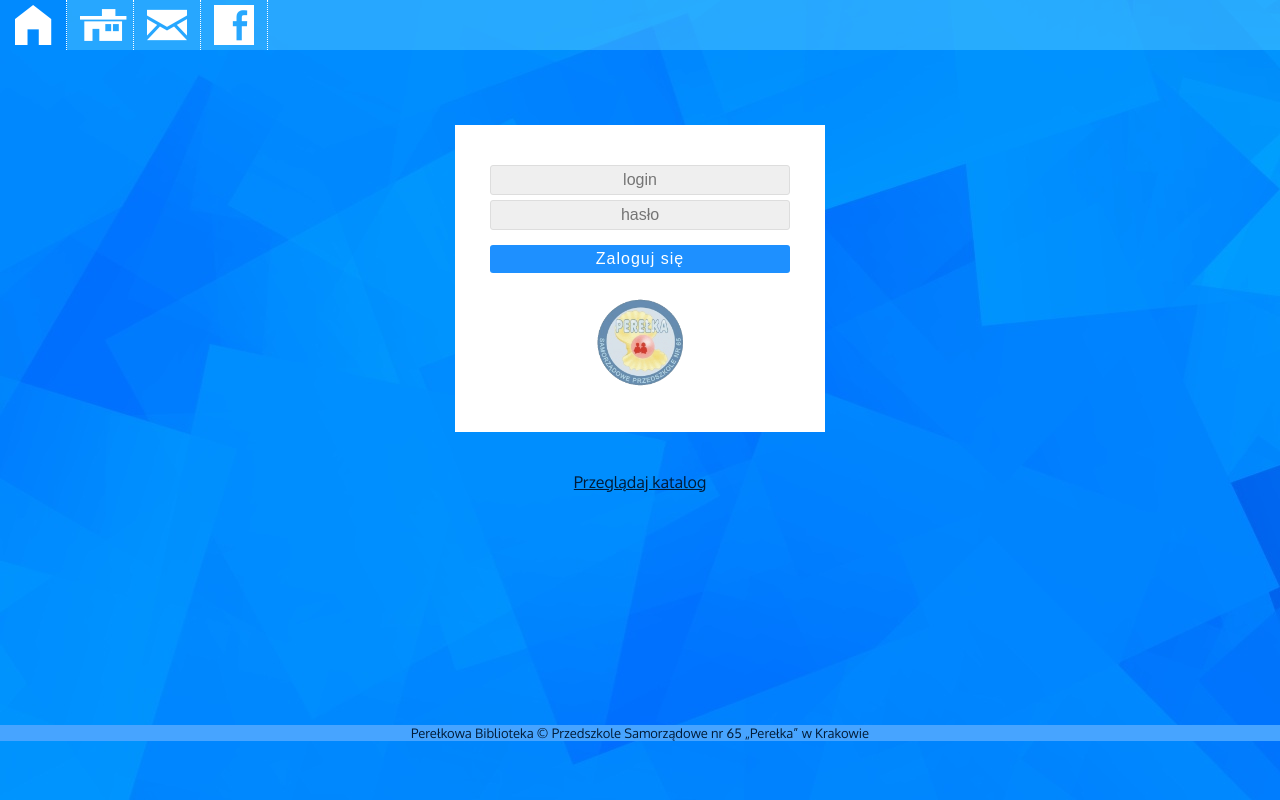
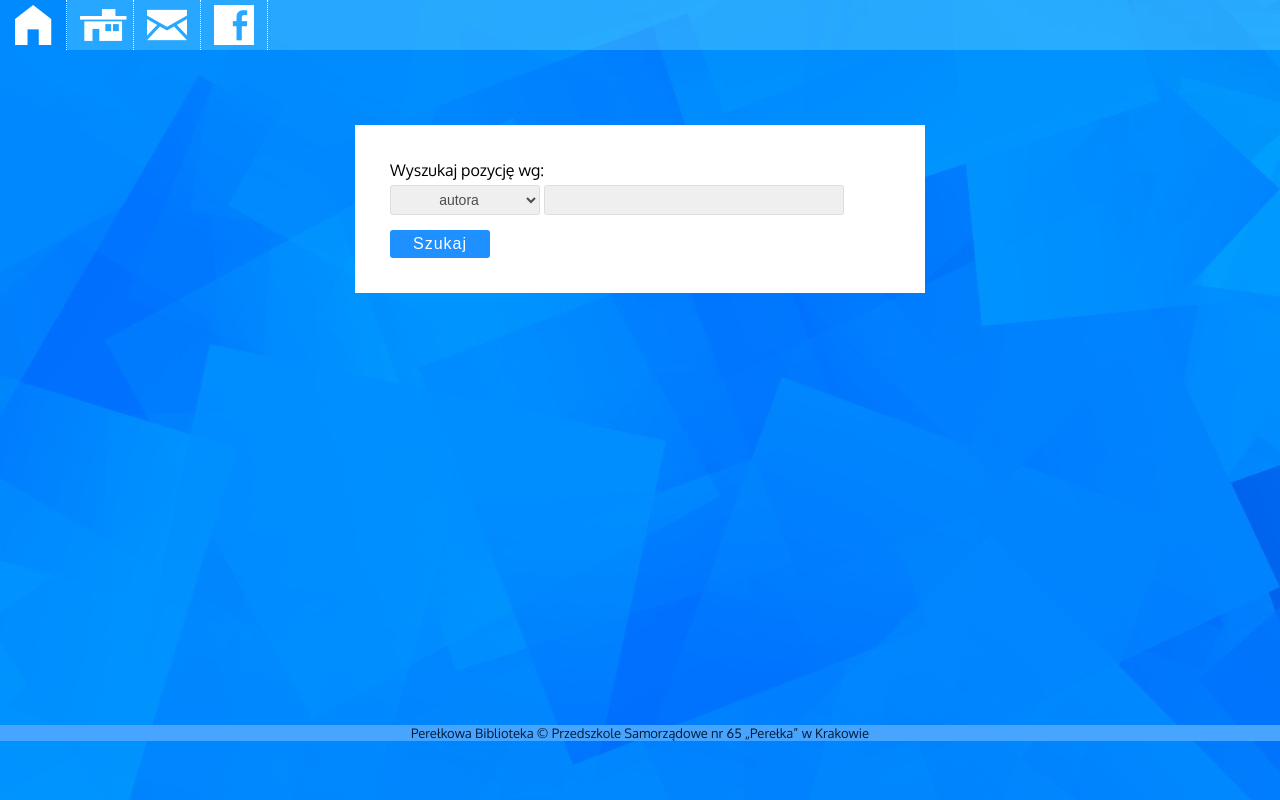
Before and after one commit to zbyszeg/biblioteka-p65, a PHP site: page /biblioteka-p65/index.php?p=katalog in a window 1280 px wide. Run offline with PHP 8.4, Linux system fonts and the light colour scheme; some web fonts are replaced.

Commit message:
dodano wyszukiwanie

```diff
--- a/css/style.css
+++ b/css/style.css
@@ -79,16 +79,20 @@ body
 #pojemnik
 {
 	min-height:  600px;
-	text-align: center;
 	font-family: 'Oxygen', sans-serif;
 }
 
-#pojemnik > a
+#mainp
+{
+	text-align: center;
+}
+
+#mainp > a
 {
 	color: #001B37;
 }
 
-#pojemnik > a:hover
+#mainp > a:hover
 {
 	color: darkgray;
 	text-decoration: underline overline;
@@ -158,3 +162,28 @@ input[type=submit]:hover
 {
 	background-color: #56ACFF;
 }
+
+select
+{
+	width: 150px;
+	background-color: #efefef;
+	color: #4D4D4D;
+	border: 1px solid #ddd;
+	border-radius: 3px;
+	font-size: 14px;
+	padding: 5px;
+	box-sizing: border-box;
+	outline: none;
+	margin-top: 5px;
+	text-align: center;
+}
+
+#szukaj
+{
+	background-color: white;
+	width: 500px;
+	padding: 35px;
+	margin-left: auto;
+	margin-right: auto;
+	margin-top: 75px;
+}
--- a/index.php
+++ b/index.php
@@ -27,20 +27,13 @@
 	</div>
 
 	<div id="pojemnik">
-		<div id="forma">
-			<form>
+		<?php
+			$page = isset($_GET['p']) ? basename($_GET['p']) : 'main';
 
-				<input type="text" placeholder="login" onfocus="this.placeholder=''" onblur="this.placeholder='login'" >
+			$file = 'main/' . $page . '.php';
 
-				<input type="password" placeholder="hasło" onfocus="this.placeholder=''" onblur="this.placeholder='hasło'" >
-
-				<input type="submit" value="Zaloguj się">
-
-			</form><br/>
-			<img src="img/logoP.gif" style="width: 100px"/>
-		</div>
-		<br /><br />
-		<a href="#">Przeglądaj katalog</a><br/>
+			include $file;
+		?>
 	</div>
 
 	<div id="stopka">Perełkowa Biblioteka &copy; Przedszkole Samorządowe nr 65 &#8222;Perełka&#8221; w Krakowie</div>
--- /dev/null
+++ b/main/katalog.php
@@ -0,0 +1,11 @@
+<div id="szukaj">
+	Wyszukaj pozycję wg:<br />
+	<form name="formularz_szukania" method="post" action="Wyniki">
+	<select name="kryterium">
+	  <option value="autor">autora</option>
+	  <option value="tytul">tytułu</option>
+	</select>
+
+	<input name="wartosc" type="text">
+	<input type="submit" name="Submit" value="Szukaj" style="width: 100px;">
+</div>
```
Also changed, not shown: main/main.php (added, +16 -0 lines), main/szukaj.php (added, +59 -0 lines), .htaccess (added), main/dodaj.php (added), main/edytuj.php (added), main/wypozycz.php (added).
